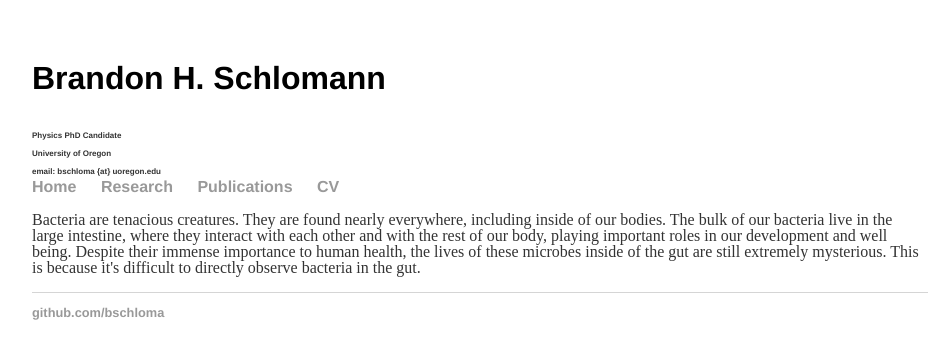
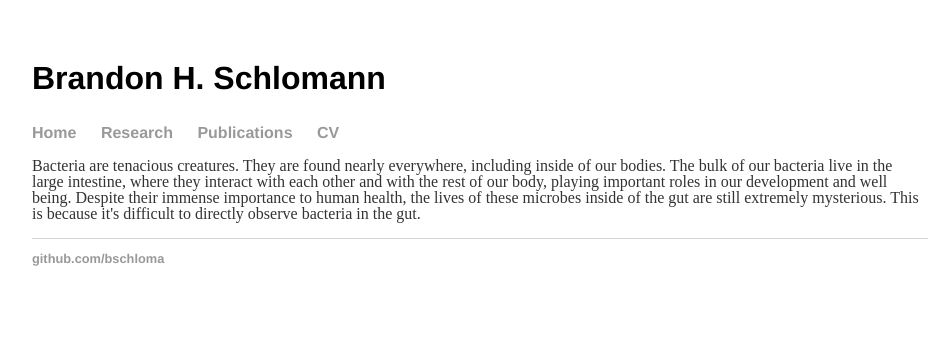
Before and after one commit to bschloma/bschloma.github.io, a Jekyll site: the page built from index.html, in a window 1280 px wide. Shown: the top 359 px of the page, without its empty margins (160-1109 px from the left). Built offline with Jekyll 4.4.1, drawn with Linux system fonts in a browser that asks for light colours.

Commit message:
Update default.html
removed info

```diff
--- a/_layouts/default.html
+++ b/_layouts/default.html
@@ -9,12 +9,6 @@
 			<nav>
 	    		<ul>
 				<h1> Brandon H. Schlomann </h1>
-				<p2>
-					Physics PhD Candidate <br/>
-					University of Oregon <br/>
-					email:  bschloma {at} uoregon.edu <br/>
-				</p2>
-
 	        		<li><a href="/">Home</a></li>
 		        	<li><a href="/research">Research</a></li>
 				<li><a href="/publications">Publications</a></li>
```
